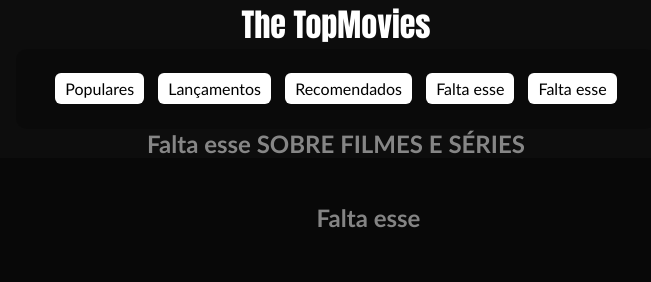
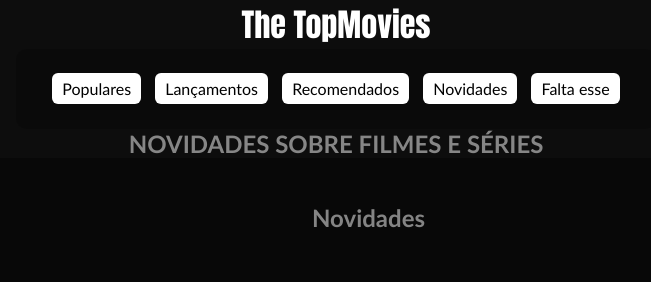
Before and after one commit to Thiiagoh/topmovies, a plain HTML site: page novidades.html in a window 1280 px wide. Shown: the top 282 px of the page, 304-955 px from the left. Drawn offline with Linux system fonts and the light colour scheme.

Commit message:
Add files via upload

```diff
--- a/novidades.html
+++ b/novidades.html
@@ -2,7 +2,7 @@
 <html>
 	<head>
    		<meta charset="UTF-8">
-   		<title>The TopMovies - Falta esse</title>
+   		<title>The TopMovies - Novidades</title>
 	    <style type="text/css">
 			h1{
 				color: white;
@@ -82,14 +82,14 @@
         		<li><a href="index.html">Populares</a></li>
 		        <li><a href="lancamentos.html">Lançamentos</a></li>
 		        <li><a href="recomendados.html">Recomendados</a></li>
-		          <li><a href="novidades.html">Falta esse</a></li>
+		          <li><a href="novidades.html">Novidades</a></li>
 		        <li><a href="falta.html">Falta esse</a></li>
 		    </ul>
 		</div>
-		<h2 align="center">Falta esse SOBRE FILMES E SÉRIES</h2>
+		<h2 align="center">NOVIDADES SOBRE FILMES E SÉRIES</h2>
 		<dir class="filmes">
 				<div class="lugar">
-					<h2 align="center">Falta esse</h2>
+					<h2 align="center">Novidades</h2>
 					<img width="210" height="230" src="">
 					<p></p>
 				</div>
```
Also changed, not shown: falta.html (+1 -1 lines), index.html (+1 -1 lines), lancamentos.html (+1 -1 lines), recomendados.html (+1 -1 lines).
